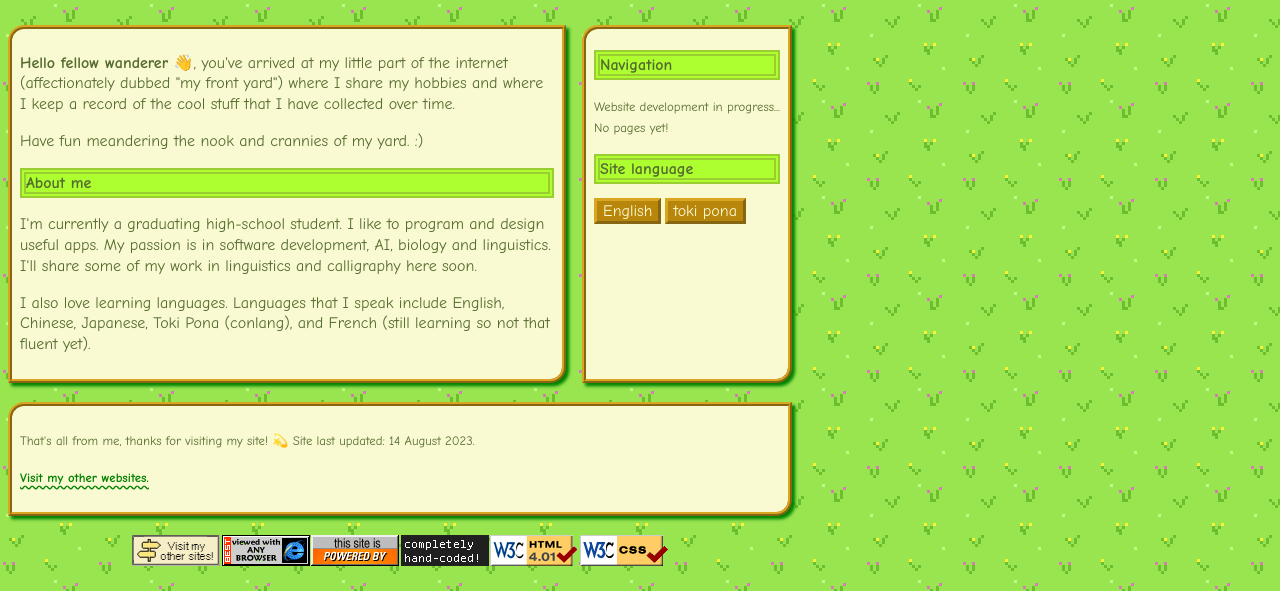
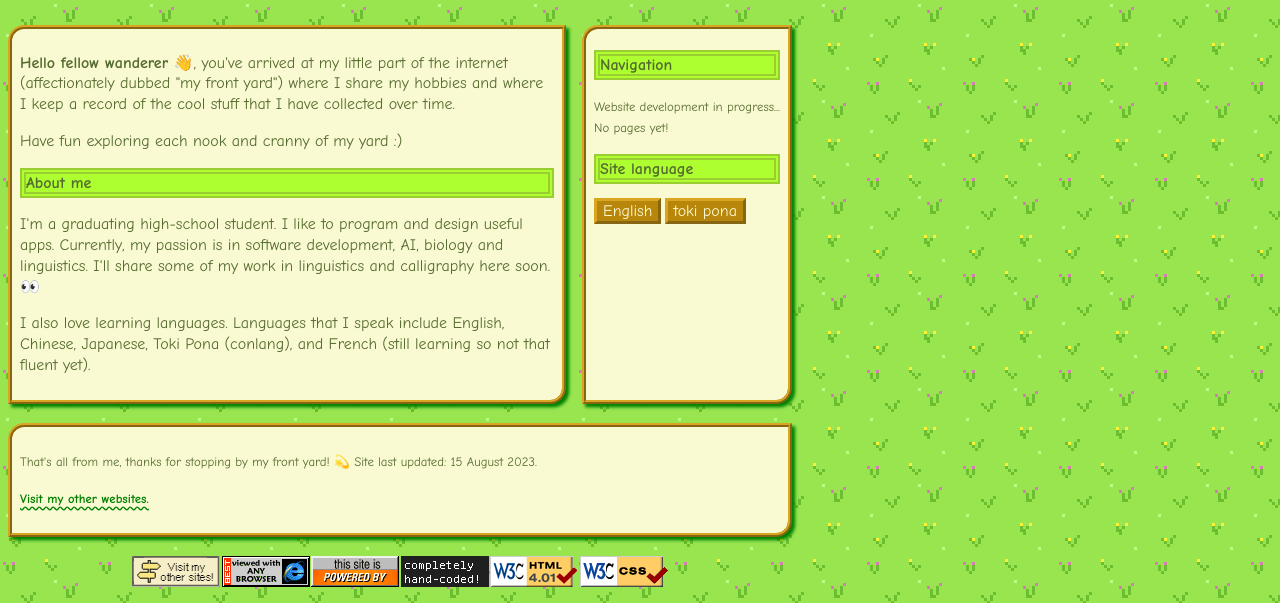
Before and after one commit to cervonwong/frontyard, a website built with Parcel: page index.html in a window 1280 px wide. Shown: the part 209-812 px from the top of the page. Built offline with nearby package versions, Linux system fonts and the light colour scheme; some packages are replaced by stand-ins of ours; a web font is replaced by a local one.

Commit message:
Rewrite content

```diff
--- a/index.html
+++ b/index.html
@@ -207,11 +207,11 @@
           <p><strong>Hello fellow wanderer</strong> 👋, you've arrived at my little part of the internet (affectionately
             dubbed "my front yard") where I share my
             hobbies and where I keep a record of the cool stuff that I have collected over time.</p>
-          <p>Have fun meandering the nook and crannies of my yard. :)</p>
+          <p>Have fun exploring each nook and cranny of my yard :)</p>
           <h2>About me</h2>
-          <p>I'm currently a graduating high-school student. I like to program and design useful apps. My
+          <p>I'm a graduating high-school student. I like to program and design useful apps. Currently, my
             passion is in software development, AI, biology and linguistics. I'll share some of my work in linguistics
-            and calligraphy here soon. </p>
+            and calligraphy here soon. 👀 </p>
           <p>I also love learning languages. Languages that I speak include English, Chinese, Japanese, Toki Pona (conlang),
             and French (still learning so not that fluent yet).</p>
         </div>
@@ -235,8 +235,8 @@
     <footer>
       <div class="footer-box box">
         <p>
-          <small>That's all from me, thanks for visiting my site! 💫 </small>
-          <small>Site last updated: 14 August 2023.</small>
+          <small>That's all from me, thanks for stopping by my front yard! 💫 </small>
+          <small>Site last updated: 15 August 2023.</small>
         </p>
         <p>
           <small><a href="https://links.cervonwong.com" target="_blank">Visit my other websites.</a></small>
```
